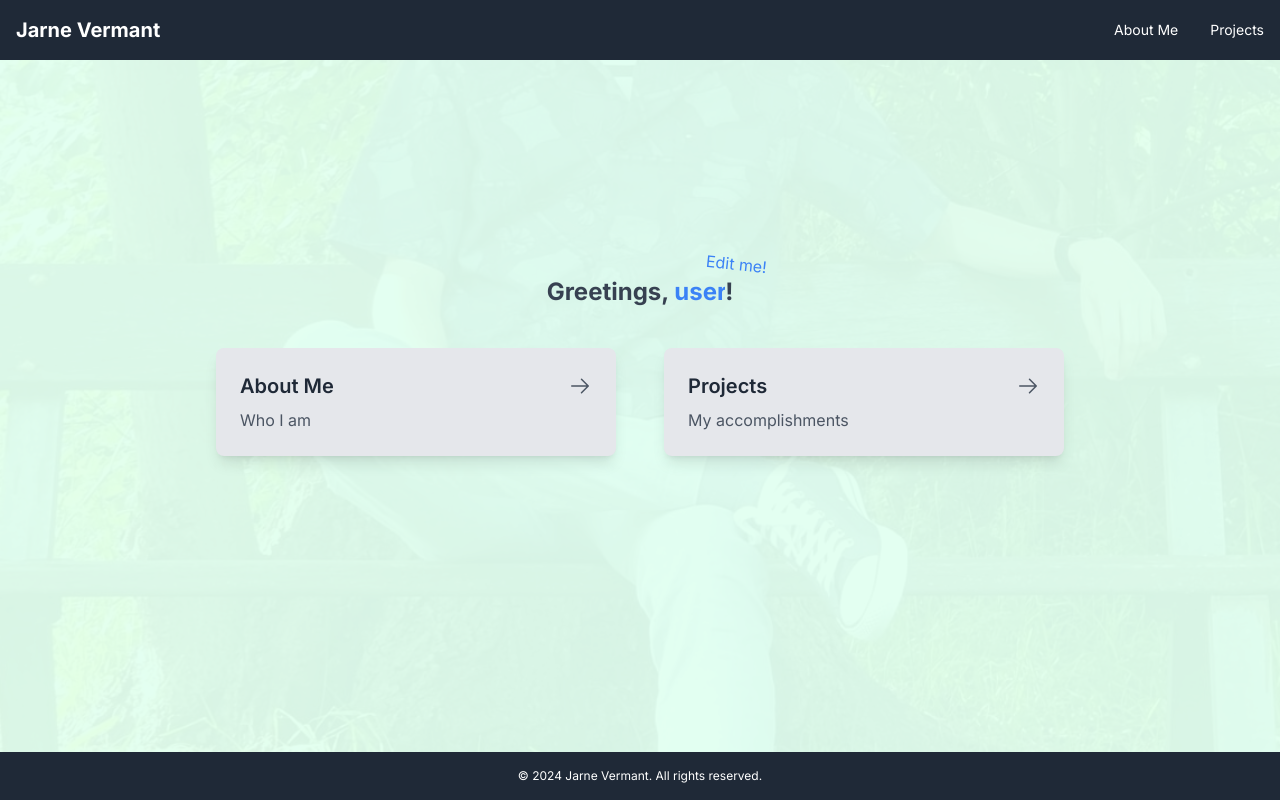
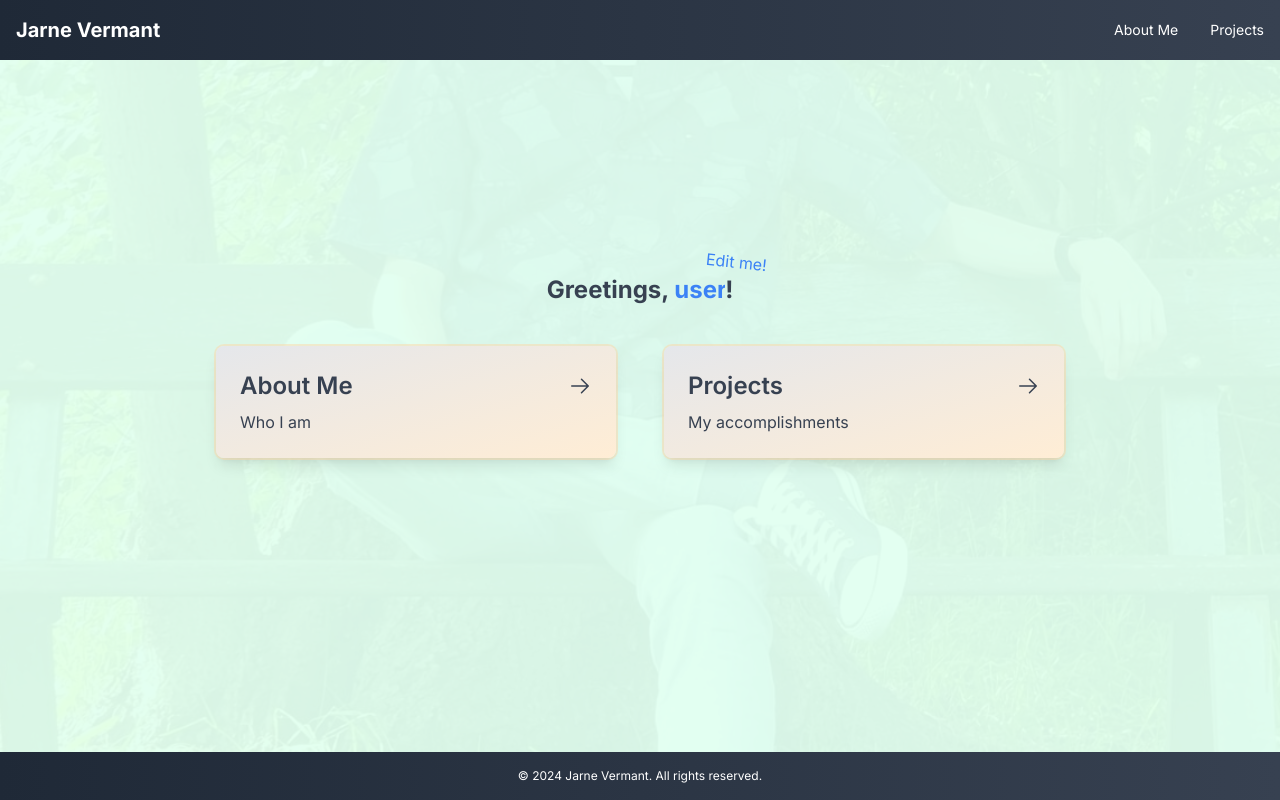
Before and after one commit to vermantjarne/Portfolio, a Next.js app: page / in a window 1280 px wide. Built offline with nearby package versions, Linux system fonts and the light colour scheme.

Commit message:
Overall fixes and improvements. Final push for today.

```diff
--- a/src/app/about/page.tsx
+++ b/src/app/about/page.tsx
@@ -1,9 +1,9 @@
 const about = () => {
     return (
-        <div className="container flex flex-wrap justify-center gap-20 items-center">
+        <div className="container z-10 flex flex-wrap justify-center gap-10 lg:gap-20 items-center">
             <img src="/images/jarne-vermant.png" alt="Jarne Vermant" className="border-gray-700 border-2 rounded-lg w-80" />
             <div className="relative flex justify-center max-w-lg">
-                <div className="w-[90%] flex flex-col gap-5 text-md text-center text-gray-700 text-justify">
+                <div className="flex flex-col gap-5 text-md text-center text-gray-700 text-justify">
                     <p>
                         I&apos;m a student with <span className="highlight">4.5 years</span> of experience in development.
                         I am organized and resourceful, with a determined attitude.
--- a/src/app/components/Card.tsx
+++ b/src/app/components/Card.tsx
@@ -12,7 +12,7 @@ interface Props {
 
 const Card: React.FC<Props> = ({ id, title, description, coverImageSource, tags }) => {
     return (
-        <Link href={`/projects/${id}`} className="bg-gray-200 drop-shadow-lg rounded-lg overflow-hidden hover:rotate-1 hover:translate-y-1.5 hover:scale-95 transition duration-500">
+        <Link href={`/projects/${id}`} className="bg-gradient-to-br from-gray-200 to-orange-100 hover:from-gray-300 hover:to-orange-100 drop-shadow-lg rounded-lg overflow-hidden hover:rotate-1 hover:translate-y-1.5 hover:scale-95 transition duration-500">
             <div className="flex block w-full h-40">
                 <img className="flex-grow object-cover" src={coverImageSource} alt={`Cover image of the project: ${title}`} />
             </div>
--- a/src/app/components/home/LargeLink.tsx
+++ b/src/app/components/home/LargeLink.tsx
@@ -10,12 +10,12 @@ interface Props {
 
 const LargeLink: React.FC<Props> = ({ title, description, href }) => {
     return (
-        <Link href={href} className="block w-full max-w-[400px] bg-gray-200 rounded-lg shadow-lg p-6 transition-transform transform lg:hover:translate-y-[-0.5rem] hover:bg-gray-300">
+        <Link href={href} passHref className="block w-full max-w-[400px] ring-orange-200 ring-2 ring-opacity-50 bg-gradient-to-br from-gray-200 to-orange-100 rounded-lg shadow-lg p-6 transition-transform transform duration-300 hover:scale-105 hover:from-gray-300 hover:to-orange-100">
             <div className="flex items-center justify-between">
-                <p className="text-xl text-gray-800 font-semibold">{title}</p>
-                <ArrowRight className="text-gray-600 w-6 h-6" />
+                <p className="text-2xl text-gray-700 font-semibold">{title}</p>
+                <ArrowRight className="text-gray-700 w-6 h-6" />
             </div>
-            <p className="text-gray-600 mt-2">{description}</p>
+            <p className="text-gray-700 mt-2">{description}</p>
         </Link>
     );
 };
--- a/src/app/components/layout/Footer.tsx
+++ b/src/app/components/layout/Footer.tsx
@@ -1,6 +1,6 @@
 const Footer = () => {
     return (
-      <footer className="bg-gray-800 p-4 z-50">
+      <footer className="bg-gradient-to-r from-gray-800 to-gray-700 p-4 z-50">
         <div className="max-w-7xl mx-auto">
           <p className="text-white text-center text-xs">© 2024 Jarne Vermant. All rights reserved.</p>
         </div>
--- a/src/app/components/layout/Navbar.tsx
+++ b/src/app/components/layout/Navbar.tsx
@@ -2,7 +2,7 @@ import Link from "next/link";
 
 const Navbar = () => {
     return (
-        <nav className="bg-gray-800 p-4 z-50">
+        <nav className="bg-gradient-to-r from-gray-800 to-gray-700 p-4 z-50">
             <div className="max-w-7xl mx-auto flex justify-between items-center">
                 <div>
                 <Link href="/">
--- a/src/app/page.tsx
+++ b/src/app/page.tsx
@@ -1,12 +1,13 @@
 "use client"
 import React, { useEffect, useRef, useState } from 'react';
 import LargeLink from "./components/home/LargeLink";
+import Particles from 'react-tsparticles';
 
 export default function Home() {
   const [greeting, setGreeting] = useState("user");
   const inputRef = useRef<HTMLInputElement>(null);
 
-  const handleInputChange = (event: any) => {
+  const handleInputChange = (event: React.ChangeEvent<HTMLInputElement>) => {
     setGreeting(event.target.value);
   };
 
@@ -18,9 +19,9 @@ export default function Home() {
   }, [greeting]);
 
   return (
-    <div className="container relative flex flex-col justify-center gap-10 pb-[5rem]">
+    <div className="container z-10 relative flex flex-col justify-center gap-10 pb-[5rem]">
       <div className="relative w-full flex justify-center">
-        {greeting === 'user' && (
+        {(["user", ""].includes(greeting)) && (
           <p className='absolute top-[-1.5rem] ml-48 text-blue-500 rotate-6'>Edit me!</p>
         )}
         <p className="relative text-2xl font-bold text-gray-700">
@@ -30,7 +31,7 @@ export default function Home() {
             value={greeting}
             onChange={handleInputChange}
             ref={inputRef}
-            className="w-[52px] text-blue-500 font-bold bg-transparent"
+            className="w-[52px] text-blue-500 font-bold bg-transparent hover:text-orange-600 hover:cursor-pointer focus:cursor-text"
           />
           !
         </p>
--- a/src/app/projects/[id]/page.tsx
+++ b/src/app/projects/[id]/page.tsx
@@ -27,9 +27,9 @@ const ProjectDetails = ({ params }: {
     };
 
     return (
-        <div className="container lg:max-w-[70%] xl:max-w-[50%] flex flex-wrap flex-col items-center gap-6 text mb-6">
+        <div className="container z-10 lg:max-w-[70%] xl:max-w-[50%] flex flex-wrap flex-col items-center gap-6 text mb-6">
             {/*<img src={`/images/projects/${project.id}/${images[0]}`} className="top-0 absolute w-full h-80 object-cover"/>*/}
-            <h1 className="text-gray-800 text-3xl font-bold mt-6 mb-6">{project.title}</h1>
+            <h1 className="text-center text-gray-800 text-3xl font-bold lg:mt-6">{project.title}</h1>
             <div className="relative w-full h-40 md:h-80 flex justify-center">
                 <img src={`/images/projects/${project.id}/${project.imageNames[currentImageIndex]}.png`} className="w-[90%] h-full object-scale-down"/>
                 <button>
@@ -39,7 +39,7 @@ const ProjectDetails = ({ params }: {
                     <ArrowSquareRight size={32} onClick={handleNext} className="absolute right-0 top-1/2 transform -translate-y-1/2 z-10" />
                 </button>
             </div>
-            <div className="w-[90%] mt-6">
+            <div className="w-full mt-6">
                 <div className="flex items-center mb-6">
                     <div className="flex-grow border-t border-gray-400"></div>
                     <h2 className="text-gray-700 text-xl font-bold mx-4">Introduction</h2>
@@ -47,7 +47,7 @@ const ProjectDetails = ({ params }: {
                 </div>
                 <p className="text-justify whitespace-pre-line" dangerouslySetInnerHTML={{ __html: project.introduction || '' }} ></p>
             </div>
-            <div className="w-[90%] mt-6">
+            <div className="w-full mt-6">
                 <div className="flex items-center mb-6">
                     <div className="flex-grow border-t border-gray-400"></div>
                     <h2 className="text-gray-700 text-xl font-bold mx-4">Description</h2>
@@ -55,7 +55,7 @@ const ProjectDetails = ({ params }: {
                 </div>
                 <p className="text-justify whitespace-pre-line" dangerouslySetInnerHTML={{ __html: project.description || '' }} ></p>
             </div>
-            <div className="w-[90%] mt-6">
+            <div className="w-full mt-6">
                 <div className="flex items-center mb-6">
                     <div className="flex-grow border-t border-gray-400"></div>
                     <h2 className="text-gray-700 text-xl font-bold mx-4">Personal Growth</h2>
@@ -63,7 +63,7 @@ const ProjectDetails = ({ params }: {
                 </div>
                 <p className="text-justify whitespace-pre-line" dangerouslySetInnerHTML={{ __html: project.personalGrowth || '' }} ></p>
             </div>
-            <div className="w-[90%] mt-6">
+            <div className="w-full mt-6">
                 <div className="flex items-center mb-6">
                     <div className="flex-grow border-t border-gray-400"></div>
                     <h2 className="text-gray-700 text-xl font-bold mx-4">Contributors</h2>
--- a/src/app/projects/page.tsx
+++ b/src/app/projects/page.tsx
@@ -4,7 +4,7 @@ import { projects } from "./data";
 const about = () => {
 
     return (
-        <div className="container grid grid-cols-1 md:grid-cols-2 lg:grid-cols-3 xl:grid-cols-4 justify-center content-center gap-6 lg:gap-8 items-center">
+        <div className="container z-10 grid grid-cols-1 md:grid-cols-2 lg:grid-cols-3 xl:grid-cols-4 justify-center content-center gap-6 lg:gap-8 items-center">
             {projects.map(project => {
 
                 const coverImageSource = project.imageNames[0];
```
